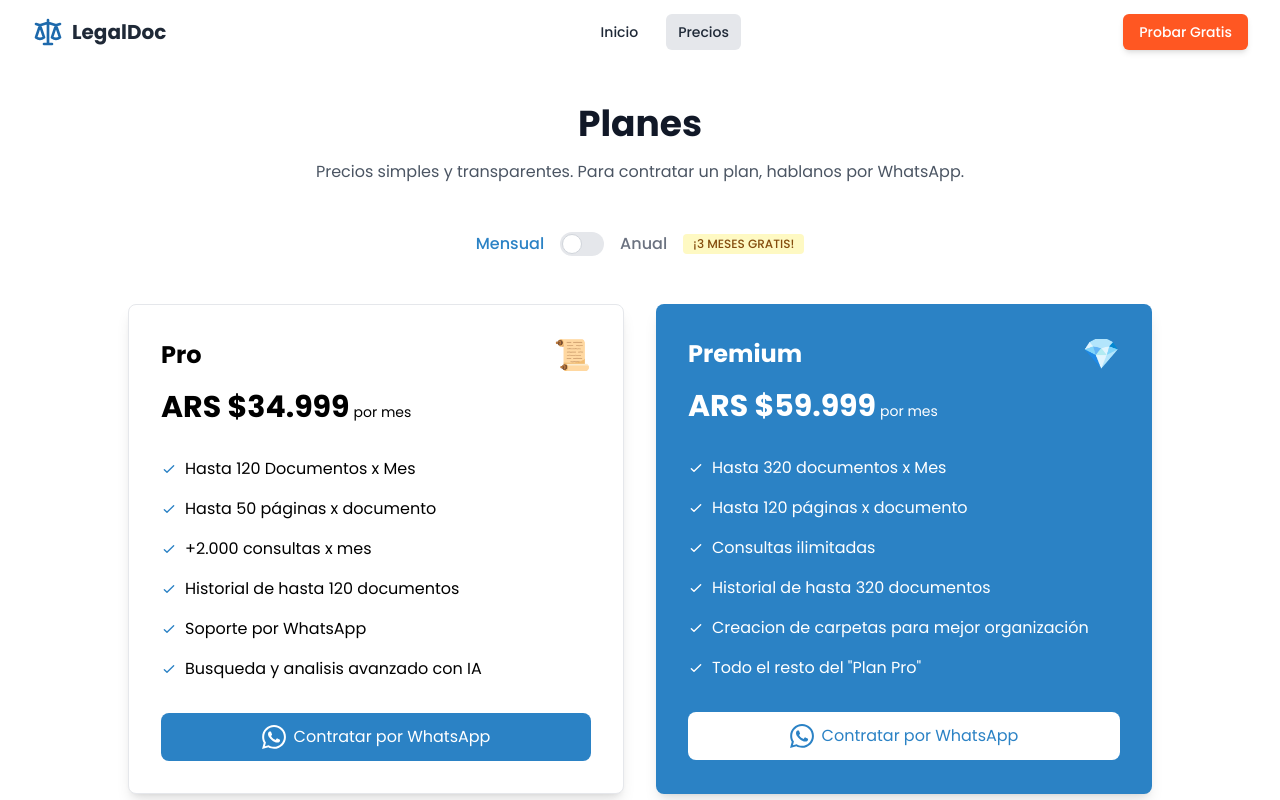
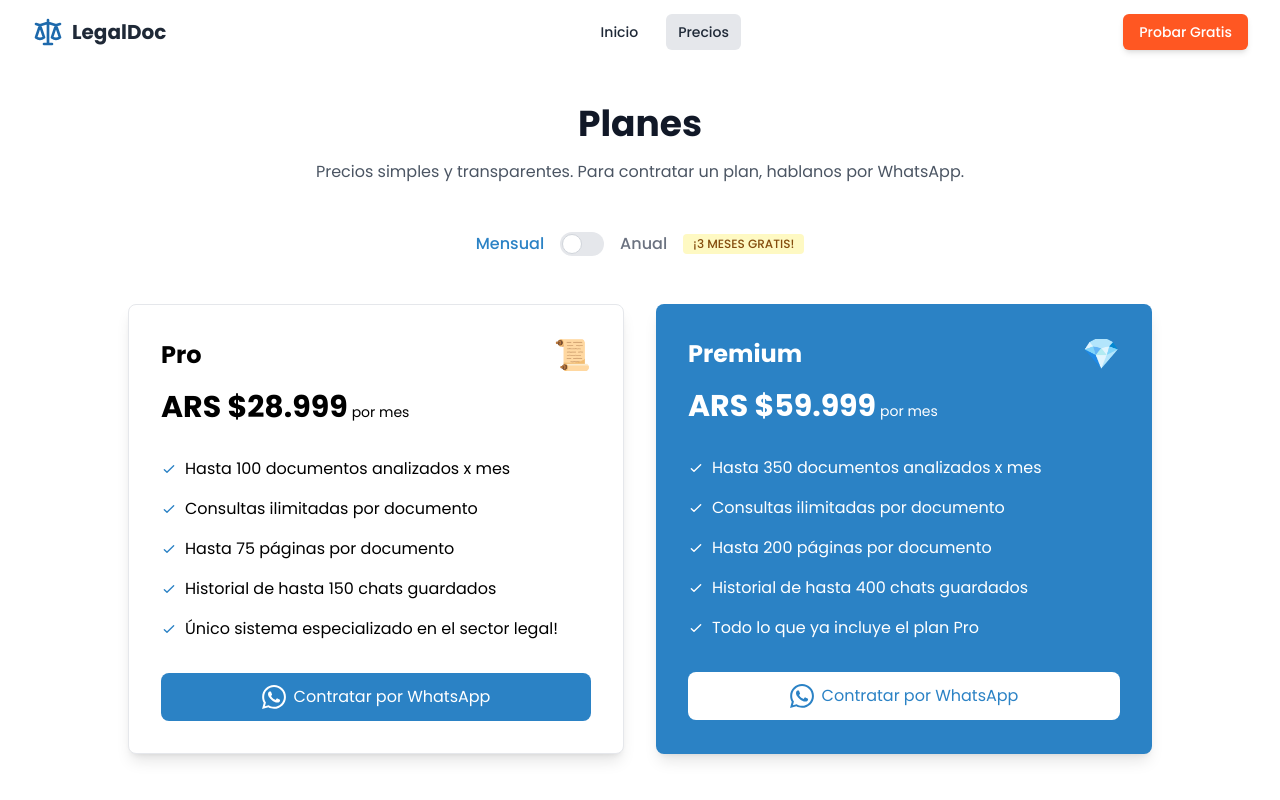
Before and after one commit to FrancoJuri/legaldoc-web, a React (Vite) app: page /#/precios in a window 1280 px wide. Shown: the top 800 px of the page. Built offline with nearby package versions, Linux system fonts and the light colour scheme.

Commit message:
added the founder picture and changed pricing, docs rebuilt

```diff
--- a/src/components/AboutUs.jsx
+++ b/src/components/AboutUs.jsx
@@ -1,3 +1,5 @@
+import francoJuriImg from '../assets/francojuri-founder.png';
+
 const AboutUs = () => (
     <div className="bg-white">
       <div className="max-w-7xl mx-auto py-16 px-4 sm:py-24 sm:px-6 lg:px-8">
@@ -20,16 +22,16 @@ const AboutUs = () => (
           </p>
         </div>
         <div className="mt-8">
-          {/* <img
+          <img
             className="mx-auto h-40 w-40 rounded-full xl:w-56 xl:h-56"
-            src="/placeholder.svg?height=224&width=224"
+            src={francoJuriImg}
             alt="Fundador de LegalAI"
-          /> */}
-          <div className="text-center">
+          />
+          <div className="text-center mt-4">
             <p className="text-lg font-medium text-gray-900">
               <a href="https://francojuri.com" target="_blank" className="hover:underline">Franco Juri</a>
             </p>
-            <p className="text-sm text-gray-500">Fundador de LegalDoc - Desarrollador Web</p>
+            <p className="text-sm text-gray-500">Fundador de LegalDoc - Desarrollador de Software</p>
           </div>
         </div>
       </div>
--- a/src/components/FAQ.jsx
+++ b/src/components/FAQ.jsx
@@ -1,4 +1,5 @@
 import { useState} from 'react';
+import { Link } from 'react-router';
 
 const FAQ = () => {
     const faqs = [
@@ -26,13 +27,13 @@ const FAQ = () => {
         question: "¿Cuál es el costo de la plataforma?",
         answer: (
           <>
-            Tenemos los precios mas bajos del mercado (desde $35.000 pesos argentinos x mes) y somos la única plataforma especializada en el sector legal. Por ahora, ofrecemos 2 planes que puedes elegir. La diferencia entre ellos radica en la cantidad de documentos que puedes analizar y la longitud máxima de los mismos. Además, puedes probar nuestra plataforma de forma gratuita antes de decidirte.{' '}
-            <a
-              href="/precios"
+            Tenemos los precios mas bajos del mercado (desde $28.999 pesos argentinos x mes) y somos la única plataforma especializada en el sector legal. Por ahora, ofrecemos 2 planes que puedes elegir. La diferencia entre ellos radica en la cantidad de documentos que puedes analizar y la longitud máxima de los mismos. Además, puedes probar nuestra plataforma de forma gratuita antes de decidirte.{' '}
+            <Link
+              to="/precios"
               className="text-blue-600 hover:text-blue-800 font-medium"
             >
               Ver precios
-            </a>
+            </Link>
           </>
         ),
       },
--- a/src/pages/PricingPage.jsx
+++ b/src/pages/PricingPage.jsx
@@ -49,17 +49,16 @@ const PricingPage = () => {
       <PricingToggle isAnnual={isAnnual} setIsAnnual={setIsAnnual} />
 
       <div className="grid md:grid-cols-2 gap-8 max-w-5xl mx-auto mt-12">
-        <PricingCard
+      <PricingCard
           title="Pro"
-          price={isAnnual ? calculateAnnualPrice('34.999') : '34.999'}
-          fullPrice={calculateFullAnnualPrice('35.000')}
+          price={isAnnual ? calculateAnnualPrice('28.999') : '28.999'}
+          fullPrice={calculateFullAnnualPrice('28.999')}
           features={[
-            "Hasta 120 Documentos x Mes",
-            "Hasta 50 páginas x documento",
-            "+2.000 consultas x mes",
-            "Historial de hasta 120 documentos",
-            "Soporte por WhatsApp",
-            "Busqueda y analisis avanzado con IA",
+            "Hasta 100 documentos analizados x mes",
+            `Consultas ilimitadas por documento`,
+            "Hasta 75 páginas por documento",
+            "Historial de hasta 150 chats guardados",
+            "Único sistema especializado en el sector legal!",
           ]}
           highlighted={false}
           icon="📜"
@@ -71,14 +70,13 @@ const PricingPage = () => {
         <PricingCard
           title="Premium"
           price={isAnnual ? calculateAnnualPrice('59.999') : '59.999'}
-          fullPrice={calculateFullAnnualPrice('60.000')}
+          fullPrice={calculateFullAnnualPrice('59.999')}
           features={[
-            "Hasta 320 documentos x Mes",
-            "Hasta 120 páginas x documento",
-            "Consultas ilimitadas",
-            "Historial de hasta 320 documentos",
-            "Creacion de carpetas para mejor organización",
-            'Todo el resto del "Plan Pro"',
+            "Hasta 350 documentos analizados x mes",
+            `Consultas ilimitadas por documento`,
+            "Hasta 200 páginas por documento",
+            "Historial de hasta 400 chats guardados",
+            "Todo lo que ya incluye el plan Pro",
           ]}
           highlighted={true}
           icon="💎"
```
Also changed, not shown: src/assets/francojuri-founder.png (added), 6 other files (tests, documents, lock files or other folders).
